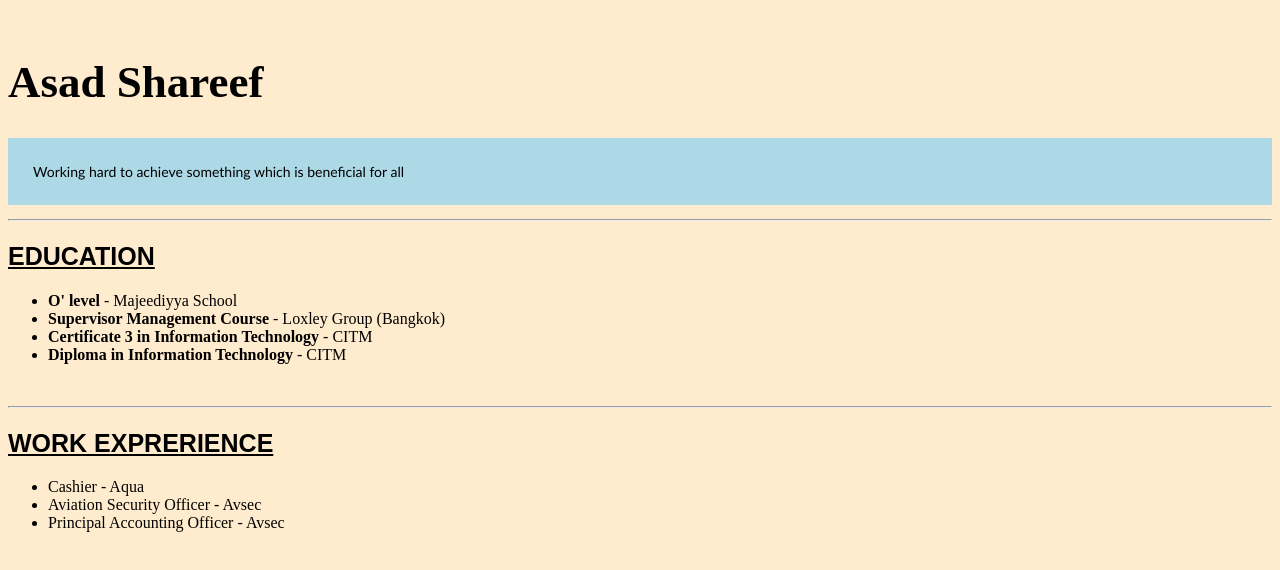
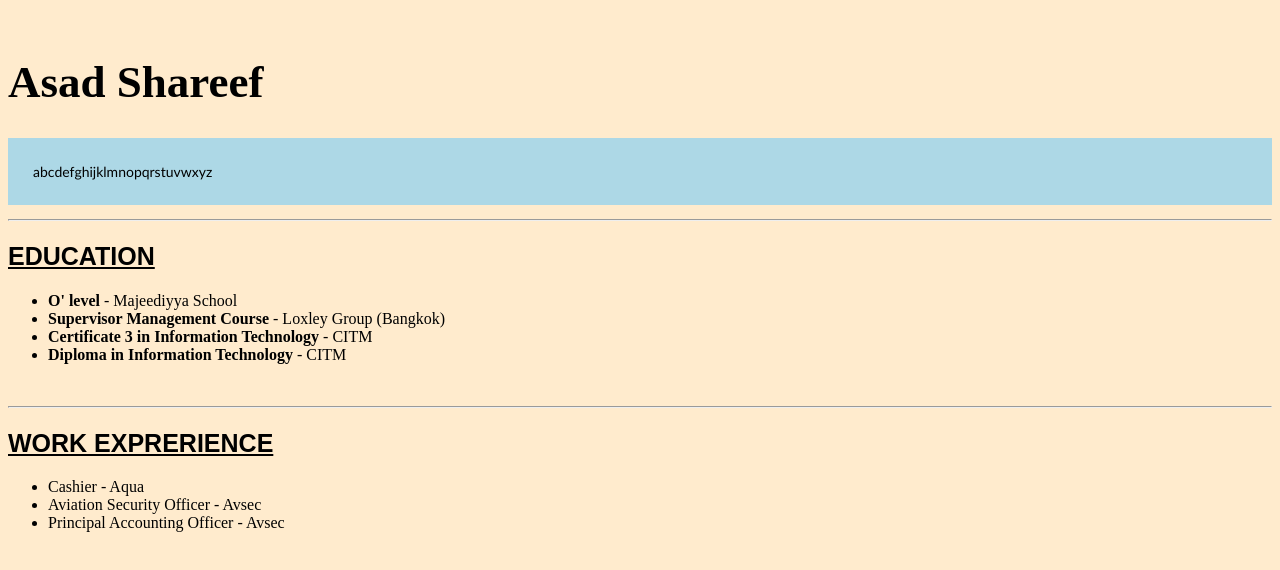
Before and after one commit to Asad-Shar33f/HTML_latest, a plain HTML site: page index.html in a window 1280 px wide. Drawn offline with Linux system fonts and the light colour scheme.

Commit message:
Update index.html

```diff
--- a/index.html
+++ b/index.html
@@ -9,7 +9,7 @@
 <body>
 <br>
 <h1> Asad Shareef </h1>
-<p class="referQ"> Working hard to achieve something which is beneficial for all </p>
+<p class="referQ"> abcdefghijklmnopqrstuvwxyz </p>
 <hr>
 <h2> EDUCATION </h2>
 <ul>
```
